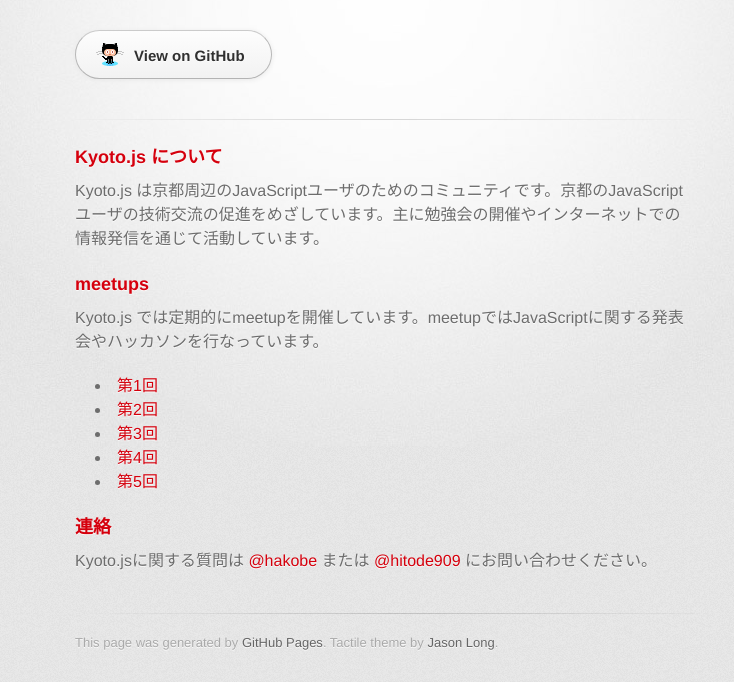
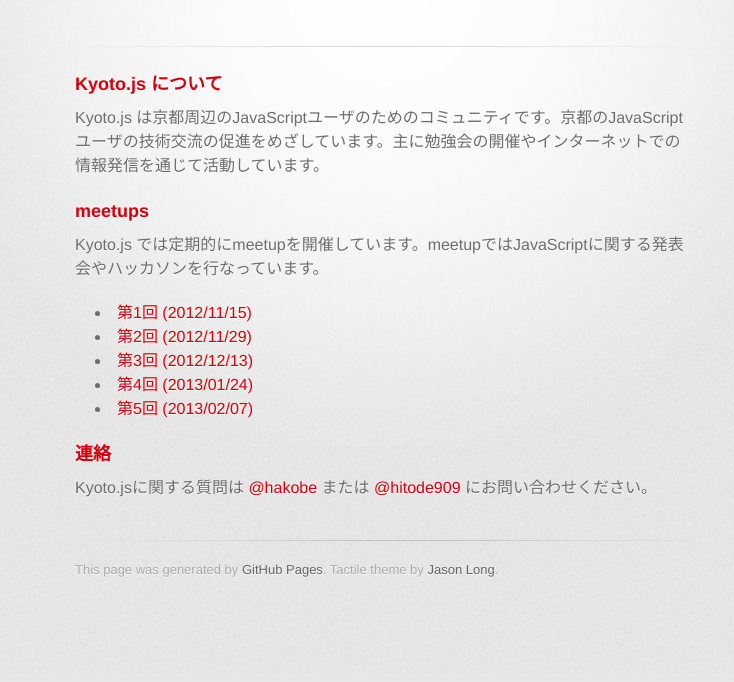
Before and after one commit to kyotojs/kyotojs.github.com, a plain HTML site: page index.html in a window 1280 px wide. Shown: the part 127-809 px from the top of the page, without its empty margins (255-989 px from the left). Drawn offline with Linux system fonts and the light colour scheme; a web font is replaced by a local one.

Commit message:
おかしかったところ修正

```diff
--- a/index.html
+++ b/index.html
@@ -22,10 +22,6 @@
           <h2>JavaScript Community at Kyoto</h2>
         </header>
 
-        <section id="downloads" class="clearfix">
-          <a href="https://github.com/kyotojs" id="view-on-github" class="button"><span>View on GitHub</span></a>
-        </section>
-
         <hr>
 
         <section id="main_content">
@@ -38,11 +34,12 @@
 <p>Kyoto.js では定期的にmeetupを開催しています。meetupではJavaScriptに関する発表会やハッカソンを行なっています。</p>
 
 <ul>
-<li><a href="https://github.com/kyotojs/meetup/wiki/1">第1回</a></li>
-<li><a href="https://github.com/kyotojs/meetup/wiki/2">第2回</a></li>
-<li><a href="https://github.com/kyotojs/meetup/wiki/3">第3回</a></li>
-<li><a href="https://github.com/kyotojs/meetup/wiki/4">第4回</a></li>
-<li><a href="https://github.com/kyotojs/meetup/wiki/5">第5回</a></li>
+<li><a href="https://github.com/kyotojs/meetup/wiki/1">第1回 (2012/11/15)</a></li>
+<li><a href="https://github.com/kyotojs/meetup/wiki/2">第2回 (2012/11/29)</a></li>
+<li><a href="https://github.com/kyotojs/meetup/wiki/3">第3回 (2012/12/13)</a></li>
+<li><a href="https://github.com/kyotojs/meetup/wiki/4">第4回 (2013/01/24)</a></li>
+<li><a href="https://github.com/kyotojs/meetup/wiki/5">第5回 (2013/02/07)</a></li>
+<!-- <li><a href="https://github.com/kyotojs/meetup/wiki/6">第6回 (2013/02/21)</a></li> -->
 </ul><h3>連絡</h3>
 
 <p>Kyoto.jsに関する質問は <a href="https://github.com/hakobe" class="user-mention">@hakobe</a> または <a href="https://github.com/hitode909" class="user-mention">@hitode909</a> にお問い合わせください。</p>
```
